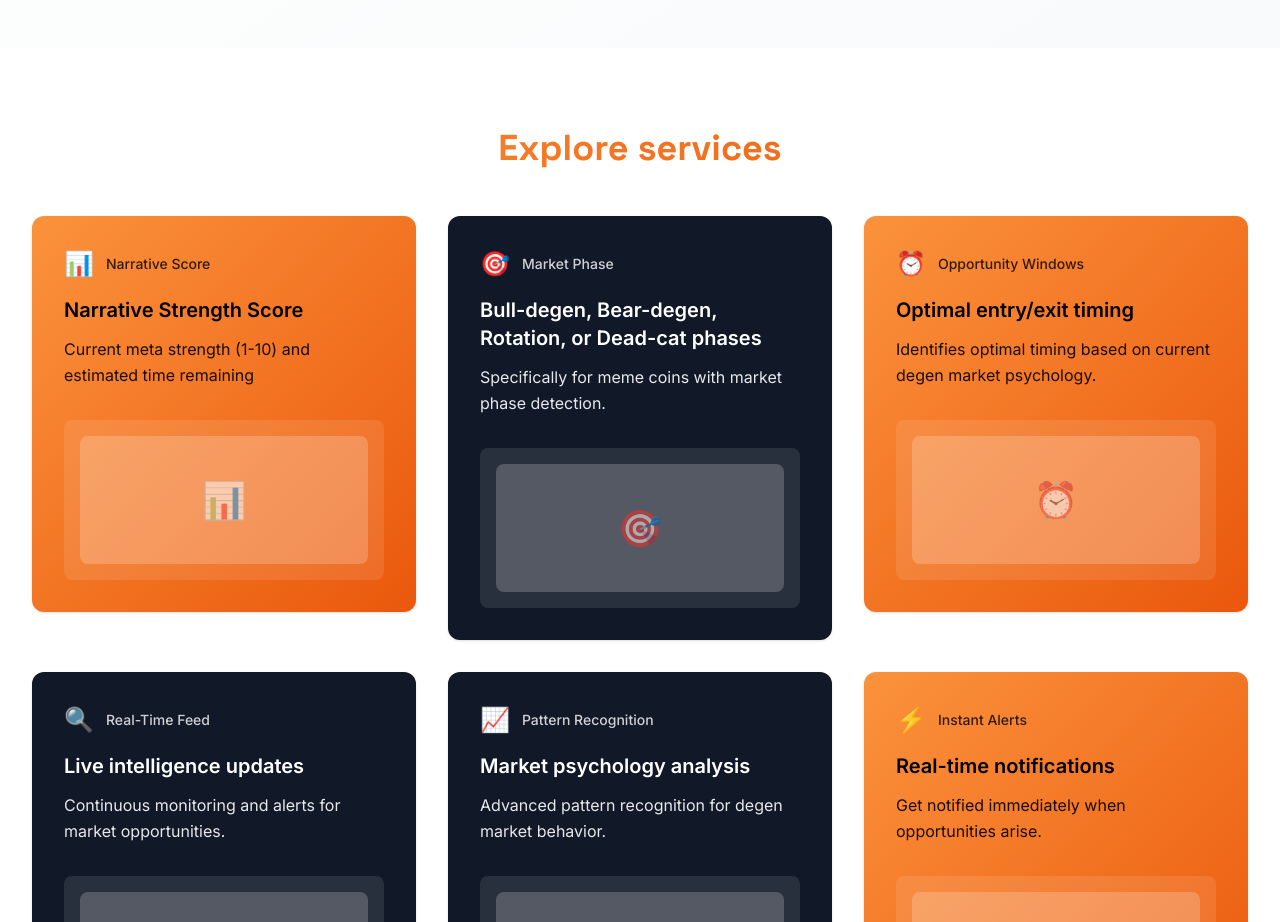
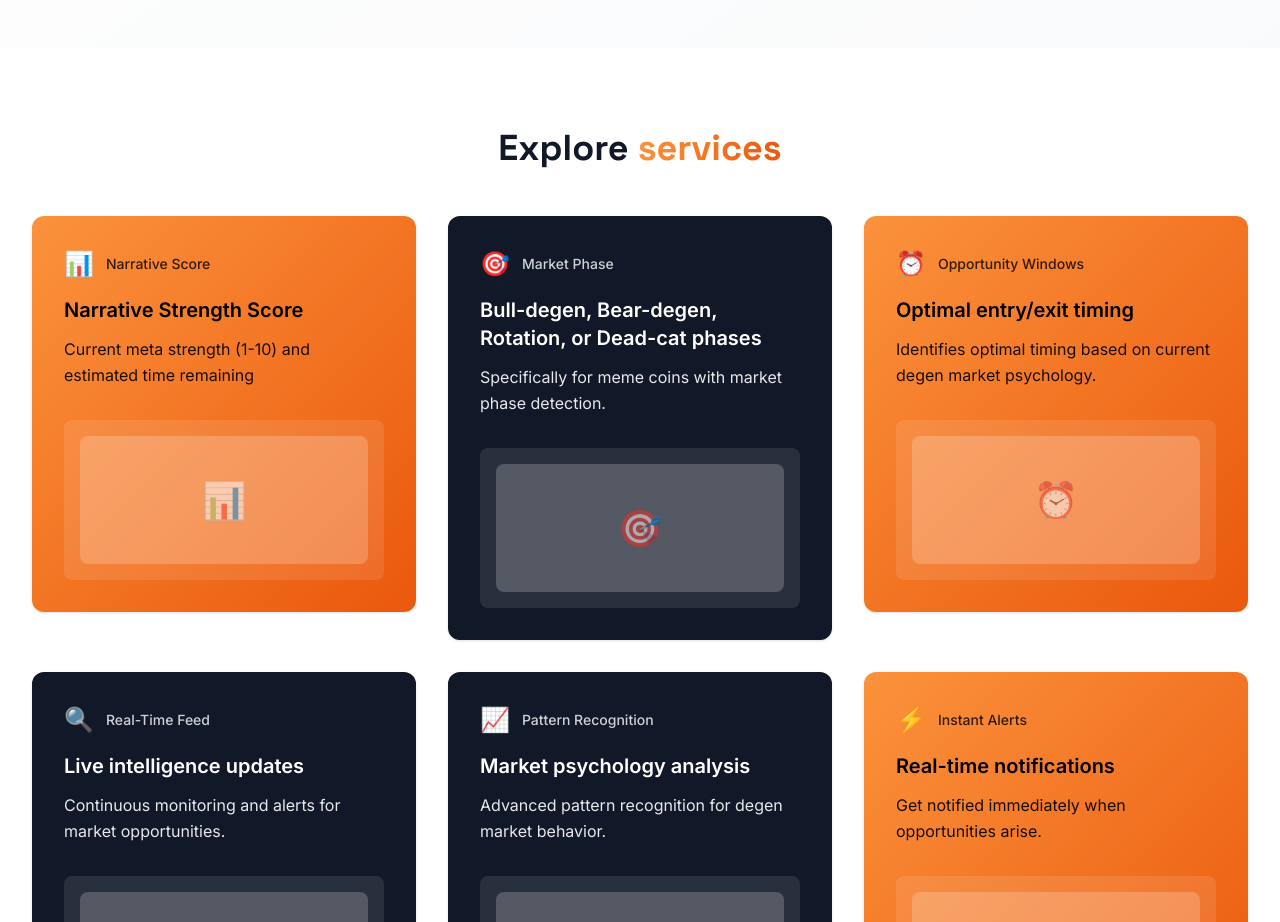
Before and after one commit to Fxlando/websitebuilder, a Next.js app: page / in a window 1280 px wide. Shown: the part 2920-3842 px from the top of the page. Built offline with nearby package versions, Linux system fonts and the light colour scheme; no server answers.

Commit message:
Update AppsSection title styling - Keep 'Explore' in black text - Make only 'services' orange gradient - Maintain consistent font with other titles

```diff
--- a/src/components/sections/AppsSection.tsx
+++ b/src/components/sections/AppsSection.tsx
@@ -107,8 +107,8 @@ export const AppsSection = () => {
           viewport={{ once: true }}
           transition={{ duration: 0.8 }}
         >
-          <h2 className="text-3xl md:text-4xl font-bold bg-gradient-to-r from-orange-400 to-orange-600 bg-clip-text text-transparent font-['Space_Grotesk']">
-            Explore services
+          <h2 className="text-3xl md:text-4xl font-bold text-gray-900 font-['Space_Grotesk']">
+            Explore <span className="bg-gradient-to-r from-orange-400 to-orange-600 bg-clip-text text-transparent">services</span>
           </h2>
         </motion.div>
 
```
